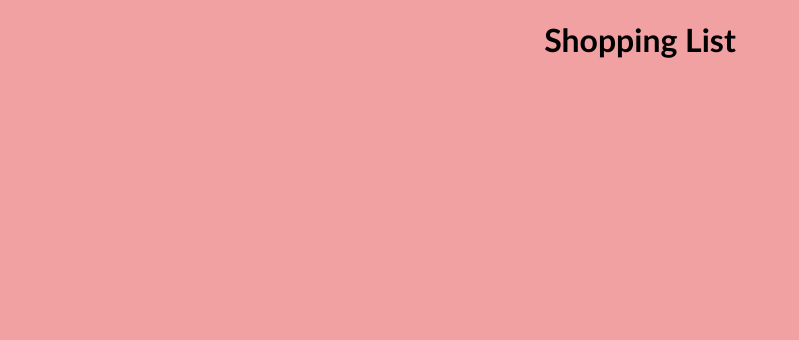
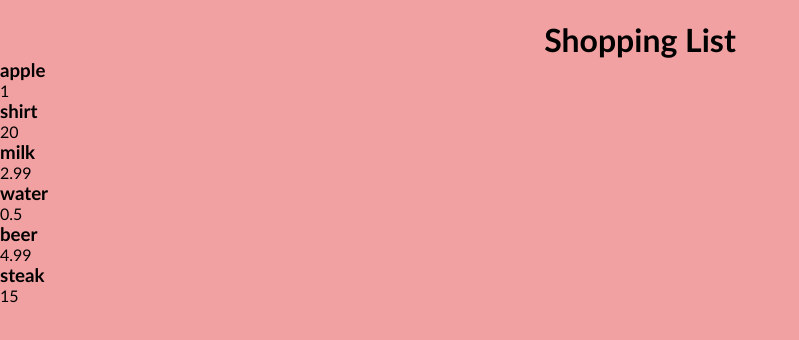
Before and after one commit to thejjwang/reactShoppingCart, a React (Vite) app in the folder vite-project/: page / in a window 1280 px wide. Shown: the top 340 px of the page, without its empty margins (0-799 px from the left). Built offline with nearby package versions, Linux system fonts and the light colour scheme.

Commit message:
refactored to map method and added key to each product

```diff
--- a/vite-project/src/ProductList.jsx
+++ b/vite-project/src/ProductList.jsx
@@ -4,8 +4,8 @@ const ProductList = ({productArr}) => {
 
   return (
     <>
-      {productArr.forEach((product) => (
-        <Product product={product}/>
+      {productArr.map((product, index) => (
+        <Product key={index} product={product}/>
       ))}
     </>
   );
```
